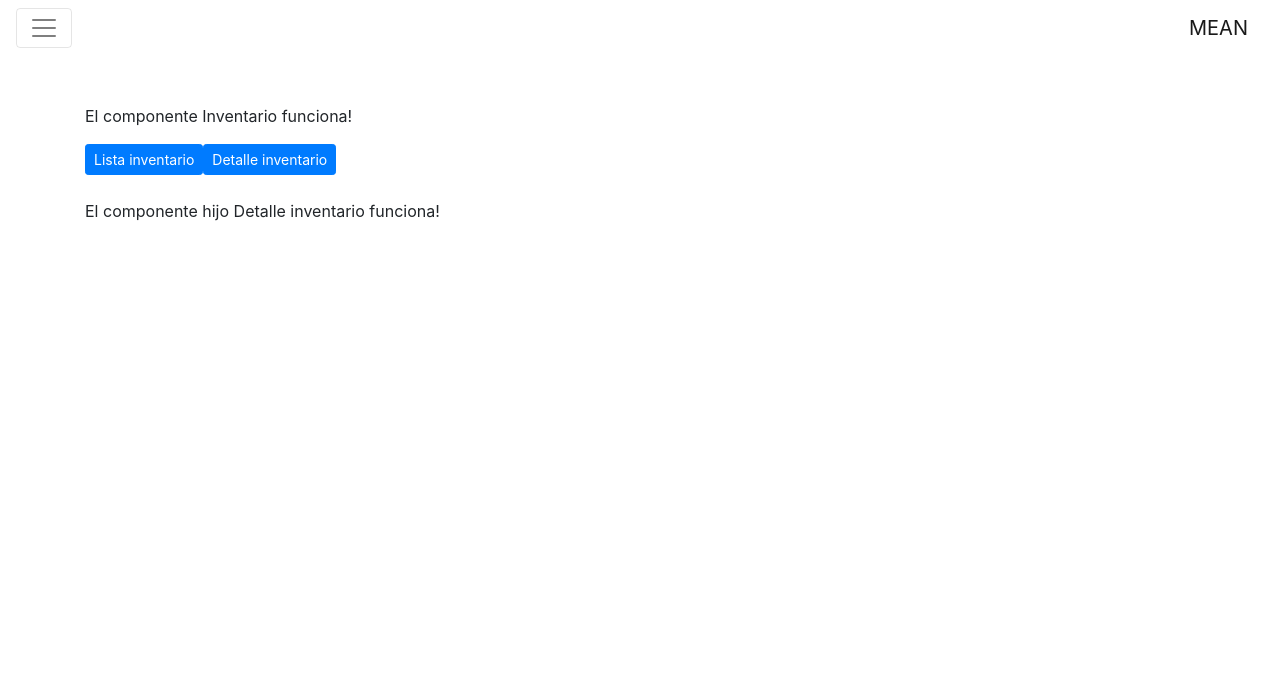
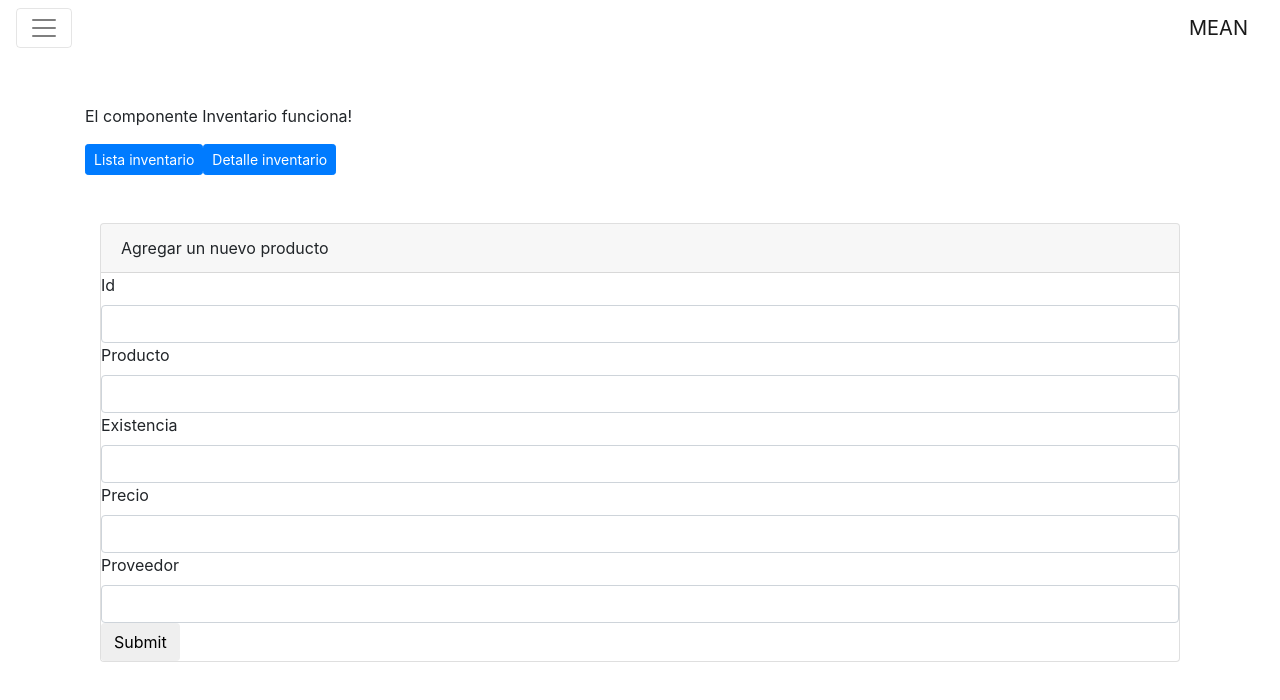
Before and after one commit to FSVD/Inventory, an Angular app in the folder client/: page /inventory/detail in a window 1280 px wide. Shown: the top 700 px of the page. Built offline with nearby package versions, Linux system fonts and the light colour scheme.

Commit message:
Update to lesson 14
Form creation to send data to server

```diff
--- a/client/src/app/app.module.ts
+++ b/client/src/app/app.module.ts
@@ -1,6 +1,6 @@
 import { BrowserModule } from '@angular/platform-browser';
 import { NgModule } from '@angular/core';
-import { FormsModule } from '@angular/forms';
+import { ReactiveFormsModule } from '@angular/forms';
 import { HttpModule } from '@angular/http';
 
 import { AppRoutingModule } from './app-routing.module';
@@ -25,7 +25,7 @@ import { ContactComponent } from './contact/contact.component';
   ],
   imports: [
     BrowserModule,
-    FormsModule,
+    ReactiveFormsModule,
     HttpModule,
     AppRoutingModule
   ],
--- a/client/src/app/inventory/inventory-detail/inventory-detail.component.html
+++ b/client/src/app/inventory/inventory-detail/inventory-detail.component.html
@@ -1,4 +1,33 @@
-<br>
-<p>
-  El componente hijo Detalle inventario funciona!
-</p>
+<br><br>
+<div class="container">
+  <div class="card">
+    <div class="card-header">
+      {{ title }}
+    </div>
+    <div class="card-block">
+      <form novalidate [formGroup]="form">
+        <div class="form-goup">
+          <label for="id">Id</label>
+          <input type="number" class="form-control" id="id" formControlName="id">
+        </div>
+        <div class="form-goup">
+          <label for="name">Producto</label>
+          <input type="text" class="form-control" id="name" formControlName="name">
+        </div>
+        <div class="form-goup">
+          <label for="stock">Existencia</label>
+          <input type="number" class="form-control" id="stock" formControlName="stock">
+        </div>
+        <div class="form-goup">
+          <label for="price">Precio</label>
+          <input type="number" class="form-control" id="price" formControlName="price">
+        </div>
+        <div class="form-goup">
+          <label for="vendor">Proveedor</label>
+          <input type="text" class="form-control" id="vendor" formControlName="vendor">
+        </div>
+        <button class="btn btn-default" (click)="saveProduct()">Submit</button>
+      </form>
+    </div>
+  </div>
+</div>
--- a/client/src/app/inventory/inventory-detail/inventory-detail.component.ts
+++ b/client/src/app/inventory/inventory-detail/inventory-detail.component.ts
@@ -1,18 +1,26 @@
 import { Component, OnInit } from '@angular/core';
 import { Router, ActivatedRoute, Params } from '@angular/router';
+import { FormGroup, FormBuilder, Validators } from '@angular/forms'
 
+import { InventoryService } from '../inventory.service';
 
 @Component({
   selector: 'app-inventory-detail',
   templateUrl: './inventory-detail.component.html',
-  styleUrls: ['./inventory-detail.component.css']
+  styleUrls: ['./inventory-detail.component.css'],
+  providers: [InventoryService]
 })
 export class InventoryDetailComponent implements OnInit {
 
+  title = "Agregar un nuevo producto";
+  form: FormGroup;
+
   constructor(
     private route: ActivatedRoute,
-    private router: Router
-  ) { }
+    private router: Router,
+    private service: InventoryService,
+    private formBuilder: FormBuilder
+  ) { this.createControls(); }
 
   ngOnInit() {
     let id = this.route.snapshot.params['id'];
@@ -21,4 +29,23 @@ export class InventoryDetailComponent implements OnInit {
     console.log("Obtained id: "+id);
   }
 
+  createControls() {
+    this.form = this.formBuilder.group({
+      id: '',
+      name: '',
+      stock: '',
+      price: '',
+      vendor: ''
+    })
+  }
+
+  saveProduct() {
+    this.service.addProduct(this.form.value)
+                .subscribe(
+                  res => console.log(res),
+                  err => console.log(err),
+                  () => console.log("Product added!")
+                );
+  }
+
 }
--- a/client/src/app/inventory/inventory.service.ts
+++ b/client/src/app/inventory/inventory.service.ts
@@ -19,8 +19,16 @@ export class InventoryService {
   getProducts(): Observable<Inventory[]> {
     let url = `${this.url}`;
     return this.http.get(url)
-               .map(res => res.json())
-               .catch(this.handleError);
+                    .map(res => res.json())
+                    .catch(this.handleError);
+  }
+
+  addProduct(product: Inventory) {
+    let url = `${this.url}`;
+    let productToJson = JSON.stringify(product);
+    return this.http.post(url, productToJson, {headers: this.headers})
+                    .map(res => res.json())
+                    .catch(this.handleError);
   }
 
   private handleError(error: Response | any) {
```
